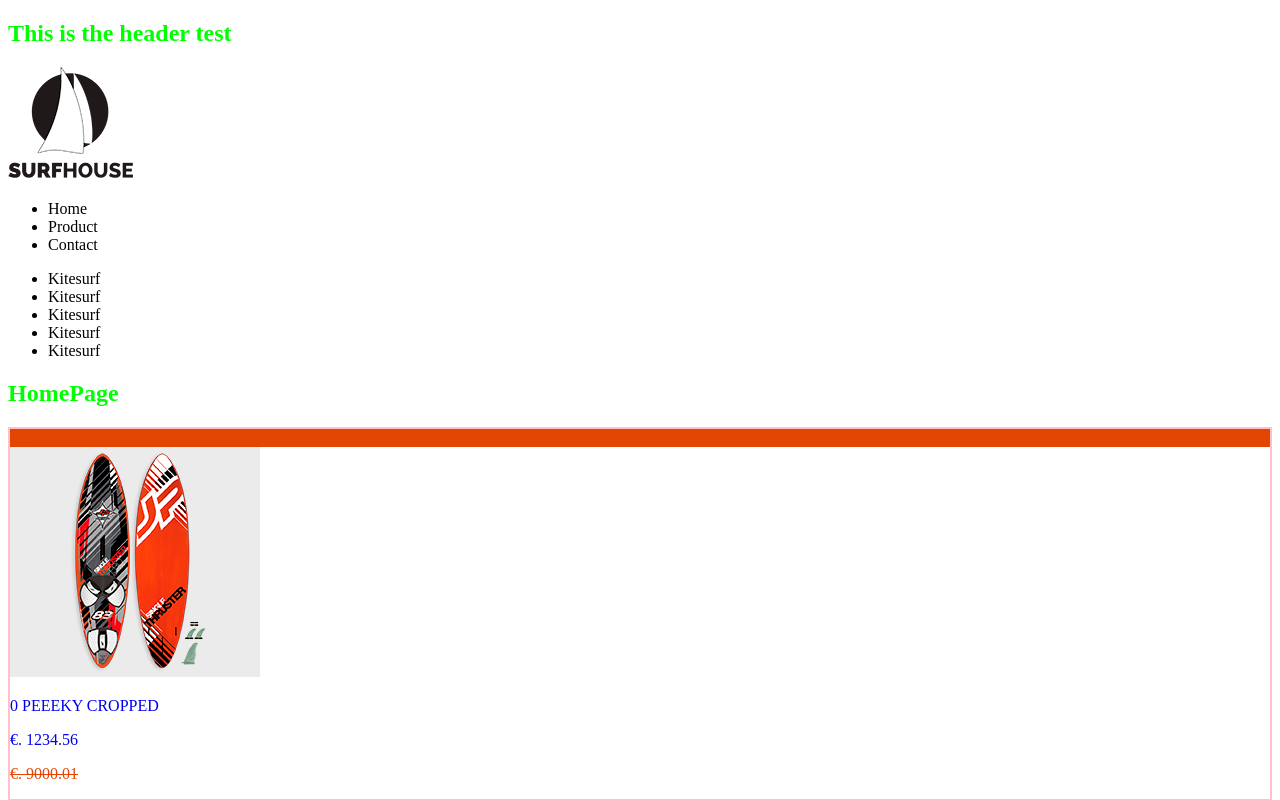
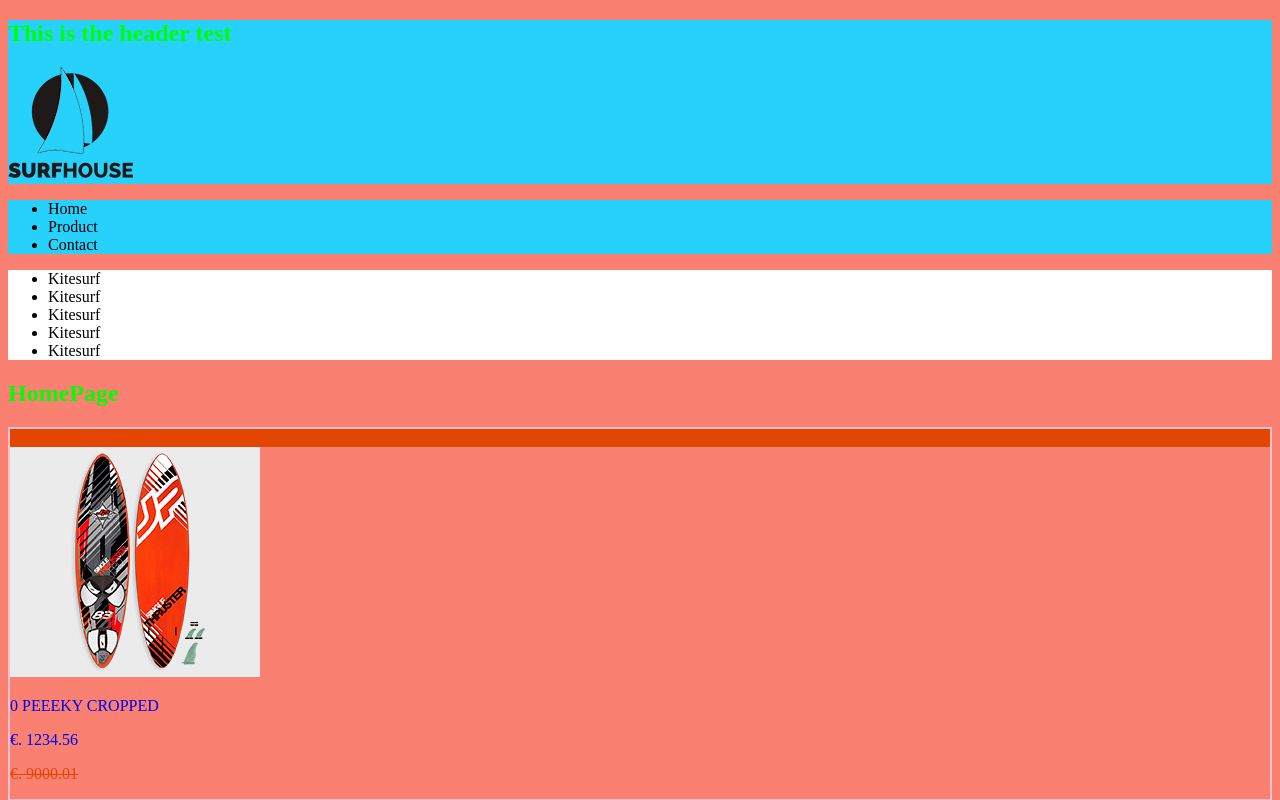
Before and after one commit to stesserHub/Modern-Front-End-3-Surf-House, a Vue app in the folder surfhouse/: page /#/ in a window 1280 px wide. Shown: the top 800 px of the page. Built offline with nearby package versions, Linux system fonts and the light colour scheme.

Commit message:
Set up coloured divisions

```diff
--- a/surfhouse/src/assets/styles/global.scss
+++ b/surfhouse/src/assets/styles/global.scss
@@ -1,4 +1,8 @@
 @import "variables";
+
+body {
+    background-color: salmon;
+}
 
 a {
     text-decoration: none;
@@ -18,3 +22,19 @@ h1 {
     text-decoration: line-through;
     color: $cta1;
 }
+
+#menu {
+    background-color: $primary;
+}
+
+#tags {
+    background-color: $plain;
+}
+
+header {
+    background-color: $primary;
+}
+
+footer {
+    background-color:  $toned;
+}
--- a/surfhouse/src/assets/styles/variables.scss
+++ b/surfhouse/src/assets/styles/variables.scss
@@ -7,6 +7,7 @@ $primary: #26d2fc;
 $secondary: #fff51f;
 $quaternary: #fbde06;
 
+$plain: #fff;
 $background: #f8f8f8;
 $offwhite: #e9e9e9;
 
--- a/surfhouse/src/components/ContactPage.vue
+++ b/surfhouse/src/components/ContactPage.vue
@@ -1,5 +1,8 @@
 <template>
     <section>
+        <h1>
+            contact us
+        </h1>
         <form action="">
             <input type="submit">
         </form>
--- a/surfhouse/src/components/_Menu.vue
+++ b/surfhouse/src/components/_Menu.vue
@@ -1,5 +1,6 @@
 <template>
     <section>
+        <div id="menu">
             <ul>
                 <li>
                     Home
@@ -11,5 +12,6 @@
                     Contact
                 </li>
             </ul>
+        </div>
     </section>
 </template>
--- a/surfhouse/src/components/_Tags.vue
+++ b/surfhouse/src/components/_Tags.vue
@@ -1,5 +1,6 @@
 <template>
     <section>
+        <div id="tags">
             <ul>
                 <li>
                     Kitesurf
@@ -17,5 +18,6 @@
                     Kitesurf
                 </li>
             </ul>
+        </div>
     </section>
 </template>
```
Lines whose indentation alone changed are shown as unchanged.
